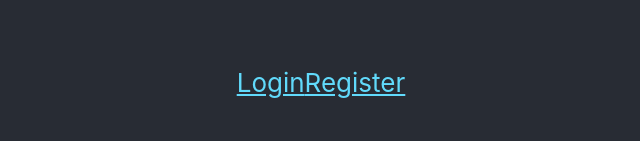
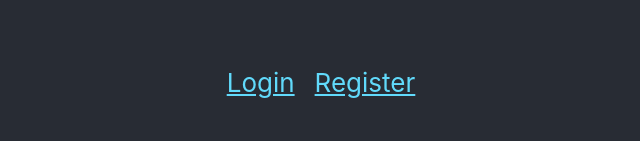
Before and after one commit to RaymanKing/react-login, a React (Create React App) app: page / in a window 1280 px wide. Shown: the part 236-377 px from the top of the page, without its empty margins (319-959 px from the left). Built offline with nearby package versions, Linux system fonts and the light colour scheme.

Commit message:
FInish fix

```diff
--- a/src/App.css
+++ b/src/App.css
@@ -26,6 +26,7 @@
 
 .App-link {
   color: #61dafb;
+  margin: 10px;
 }
 
 @keyframes App-logo-spin {
--- a/src/App.js
+++ b/src/App.js
@@ -12,10 +12,10 @@ function App() {
     <div className="App-header">
       <Router>
         <div>
-          <Link className="App-link" style={{ margin: "0 10 px" }} to="/">
+          <Link className="App-link" to="/">
             Login
           </Link>
-          <Link className="App-link" style={{ margin: "0 10 px" }} to="/register">
+          <Link className="App-link" to="/register">
             Register
           </Link>
         </div>
```
